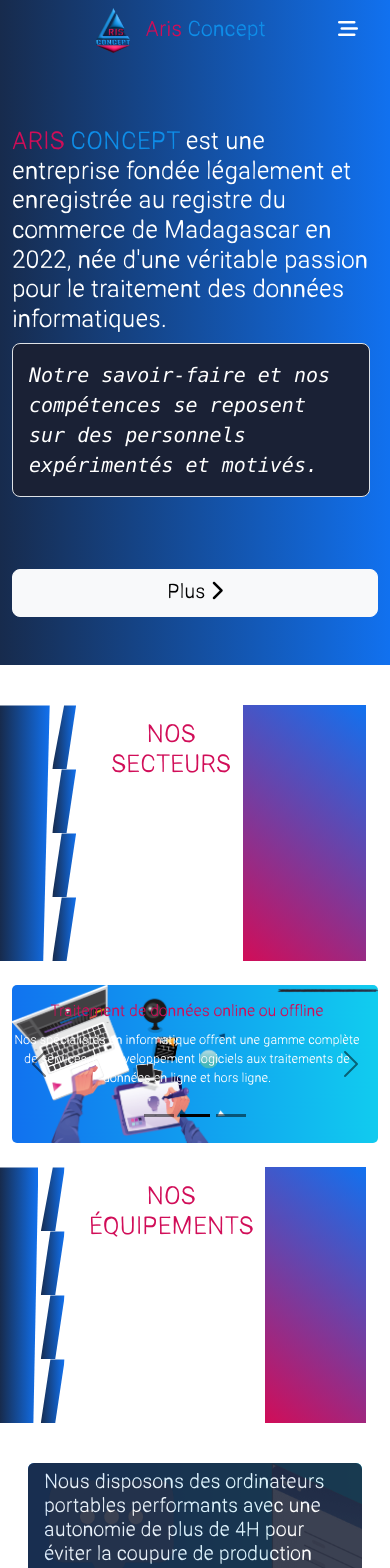
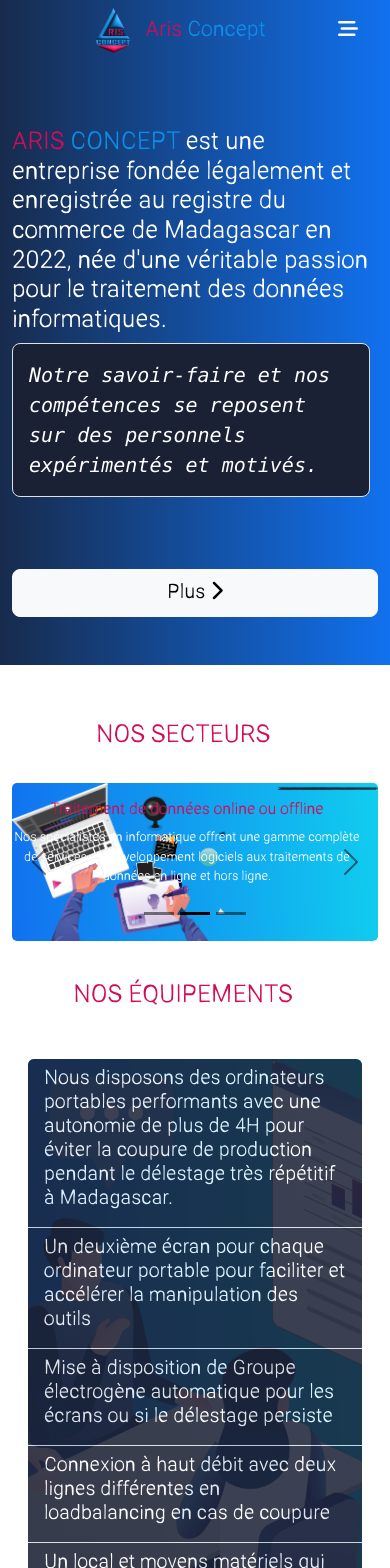
Before and after one commit to razanadahy/sitearis, a React (Create React App) app: page / in a window 390 px wide. Shown: the top 1568 px of the page. Built offline with nearby package versions, Linux system fonts and the light colour scheme.

Commit message:
ajout de responsivité

```diff
--- a/src/Component/ElementShowTitle.js
+++ b/src/Component/ElementShowTitle.js
@@ -1,8 +1,11 @@
 import React, {useEffect, useRef, useState} from 'react'
+import {useMediaQuery} from "react-responsive";
 
 const ElementShowTitle = ({title}) => {
     const [isVisible, setIsVisible] = useState(false);
     const elementRef = useRef(null);
+
+    const isXS = useMediaQuery({ query: "(max-width: 767px)" });
 
     useEffect(() => {
         const handleScroll = () => {
@@ -26,12 +29,12 @@
             {/*<div ref={elementRef} className={`col-md-10 col-sm-11 bg-primary pt-5  pb-3  color-aris ${isVisible ? 'arrow-div' : 'd-none'}`}>*/}
             {/*    <h2 className="text-center fs-2 text-uppercase ">{title}</h2>*/}
             {/*</div>*/}
-            <div ref={elementRef} className={`col-md-12 col-sm-11 color-aris ${isVisible ? 'arrow-div' : 'd-none'}`}>
+            <div ref={elementRef} className={`col-12 color-aris ${isVisible ? 'arrow-div' : 'd-none'}`}>
                 <div className="row w-100 p-0">
-                    <div className="col w-100 px-0">
+                    <div className={`${isXS ? 'd-none' : 'col w-100 px-0'}`}>
                         <div className="row m-0 p-0 w-100">
-                            <div className="col-6 px-0 pt-5 pb-3 bg-gradient-info-dark block-initial"/>
-                            <div className="col-6">
+                            <div className="col-md-6 col-sm-12 px-0 pt-5 pb-3 bg-gradient-info-dark block-initial"/>
+                            <div className={`${isXS ? 'd-none' : 'col-md-6 d-sm-none d-md-block'}`}>
                                 <div className=" row m-0 p-0 w-100">
                                     <div className="col-3 block-child-1 pt-5 pb-3 bg-gradient-info-dark"/>
                                     <div className="col-3 block-child pt-5 pb-3 bg-gradient-info-dark"/>
@@ -44,7 +47,7 @@
                     <div className="col w-100 pt-3">
                         <h2 className="text-center fs-2 text-uppercase ">{title}</h2>
                     </div>
-                    <div className="col w-100 bg-aris">
+                    <div className="col-lg d-sm-none d-lg-block w-100 bg-aris">
 
                     </div>
 
```
